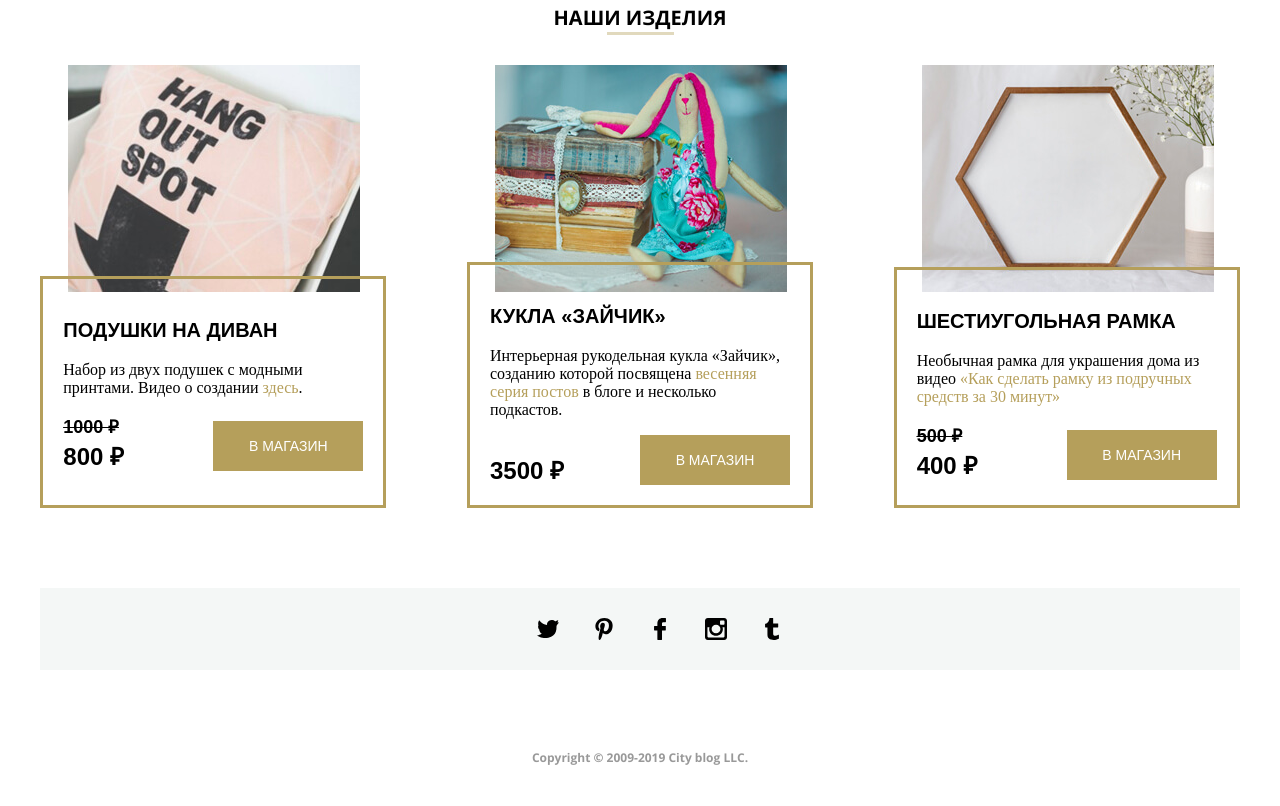
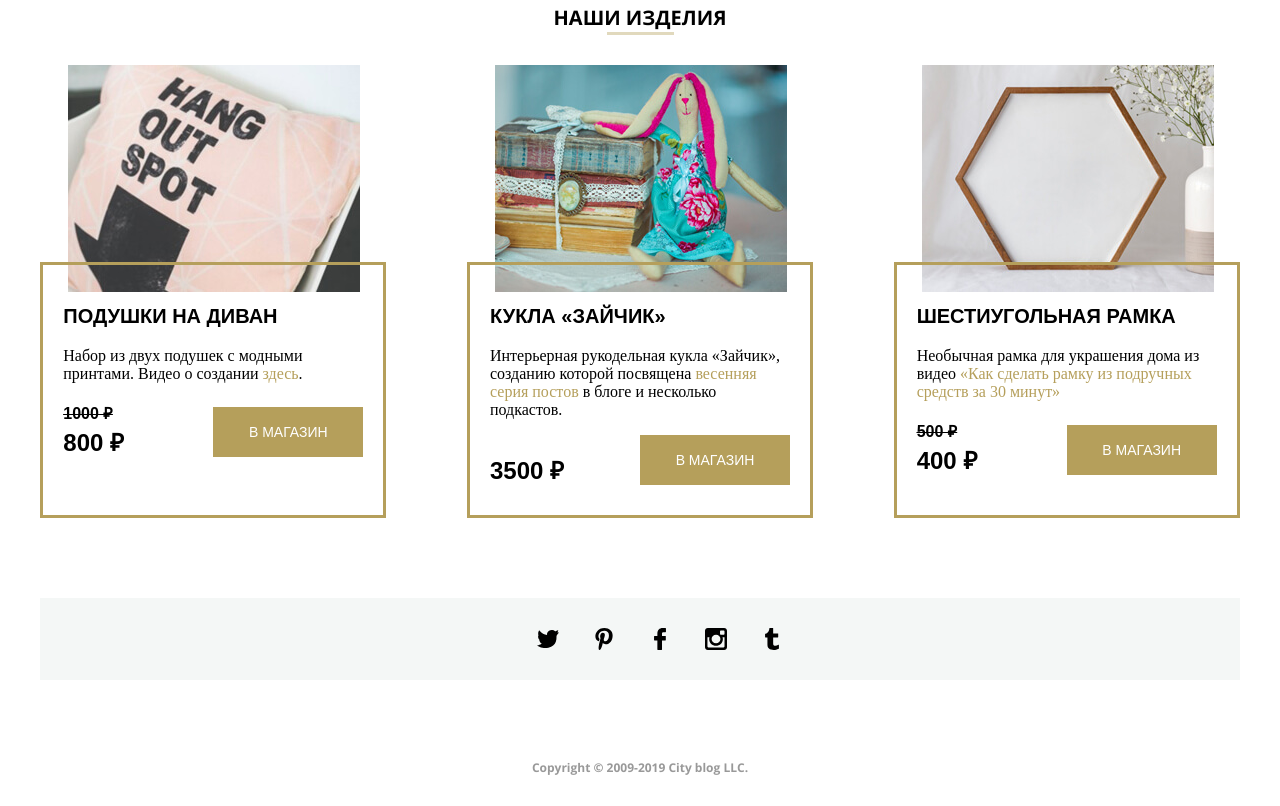
Before and after one commit to JulSolli/mq_diplom_julsoli, a plain HTML site: page index.html in a window 1280 px wide. Shown: the part 2642-3448 px from the top of the page. Drawn offline with Linux system fonts and the light colour scheme; files whose address does not match are found by name.

Commit message:
Add files via upload

```diff
--- a/css/style.css
+++ b/css/style.css
@@ -501,7 +501,7 @@ body {
 }
 .product_price, .product_price1, .handmade-name {
   text-transform: uppercase;
-  font-size: 18px;
+  /*font-size: 18px;*/
   line-height: 29px;
   font-family: OpenSans,Arial,sans-serif;
   font-weight: bold;
@@ -519,15 +519,14 @@ body {
   margin-left: auto;
   margin-right: auto;
   max-width: 1300px;
-
 }
 .handmade-name {
   text-decoration: none;
   font-size: 20px;
 }
 .handmade_body {
-  max-width: 300px;
-  max-height: 210px;
+  width: 300px;
+  height: 210px;
   border: 3px solid #b59f5b;
   margin-top: -30px;
   padding: 20px;
@@ -556,7 +555,6 @@ a {
    height: 227px;
   background-color: #b59f5b;
  }
-
 .handmade_button {
   width: 150px;
   display: block;
@@ -585,11 +583,9 @@ a {
   background-position: center;
   display: inline-block;
 }
-
 .socials-item:nth-child(n+2) {
   margin-left: 30px;
 }
-
 .socials-link-twitter {
   background-image: url(../svg/004-twitter.svg);
   background-repeat: no-repeat;
@@ -597,7 +593,6 @@ a {
   height: 22px;
   display: block;
 }
-
 .socials-link-pinterest {
   background-image: url(../svg/001-pinterest.svg);
   background-repeat: no-repeat;
@@ -605,7 +600,6 @@ a {
   height: 22px;
   display: block;
 }
-
 .socials-link-facebook {
   background-image: url(../svg/002-facebook-logo.svg);
   background-repeat: no-repeat;
@@ -614,7 +608,6 @@ a {
   display: block;
   background-size: 22px;
 }
-
 .socials-link-instagram {
   background-image: url(../svg/005-instagram.svg);
   background-repeat: no-repeat;
@@ -622,7 +615,6 @@ a {
   height: 22px;
   display: block;
 }
-
 .socials-link-tumblr {
   background-image: url(../svg/003-tumblr.svg);
   background-repeat: no-repeat;
@@ -630,7 +622,6 @@ a {
   height: 22px;
   display: block;
 }
-
 .articles-socials {
   text-align: center;
   font-style: normal;
@@ -642,11 +633,9 @@ a {
   padding: 30px 15px;
   box-sizing: border-box;
 }
-
 .socials {
   margin: 0;
 }
-
 .copyrights {
   margin-top: 70px;
   margin-bottom: 20px;
@@ -655,12 +644,12 @@ a {
   line-height: 36px;
   text-align: center;
 }
-
 .copyright {
   text-decoration: none;
   list-style-type: none;
   color: #999999;
 }
+
 /*popup*/
 .form-group-popup:nth-child(n+2) {
   margin-top: 20px;
@@ -765,9 +754,6 @@ a {
     width: 40px;
     height: 40px;
 }
-.post-main {
-  /*flex-basis: 100%;*/
-}
 .post-list {
   margin-right: 1%;
   max-width: 60%;
@@ -800,9 +786,7 @@ a {
   margin: 1%;
   width: 45%;
 }
-
 }
-
 
 @media (max-width: 641px) and (orientation: portrait ) {
 .header {
```
